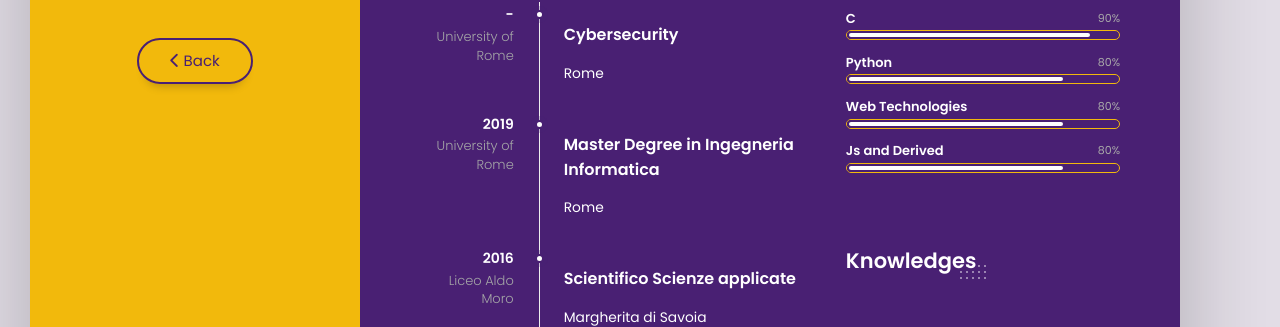
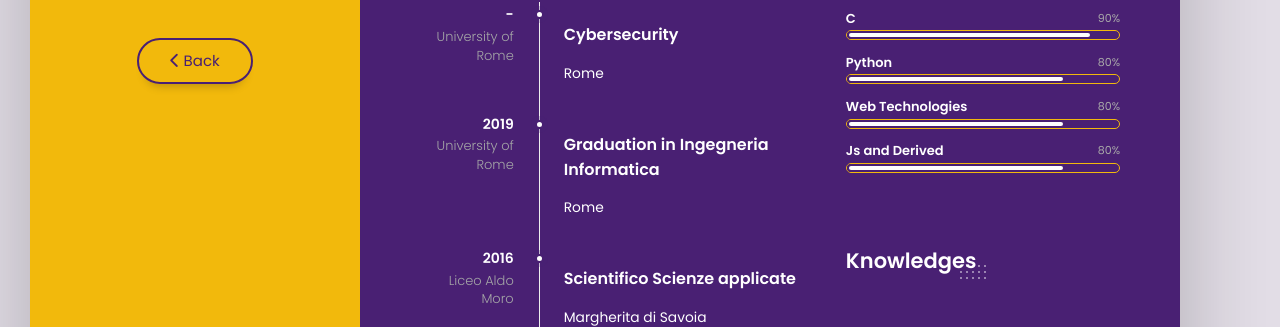
Before and after one commit to HACKappatoi/HACKappatoi.github.io, a Jekyll site: the page built from isfet_cv.md, in a window 1280 px wide. Shown: the part 488-815 px from the top of the page. Built offline with Jekyll 4.4.1, drawn with Linux system fonts in a browser that asks for light colours; nearby versions of some CDN libraries.

Commit message:
Update isfet_cv.md

```diff
--- a/isfet_cv.md
+++ b/isfet_cv.md
@@ -76,7 +76,7 @@ educations_timeline: [  { year: "-"
                         },
                         { year: 2019
                         , company: University of Rome
-                        , title: Master Degree in Ingegneria Informatica
+                        , title: Graduation in Ingegneria Informatica
                         , description: Rome
                         },
                         { year: 2016
```
